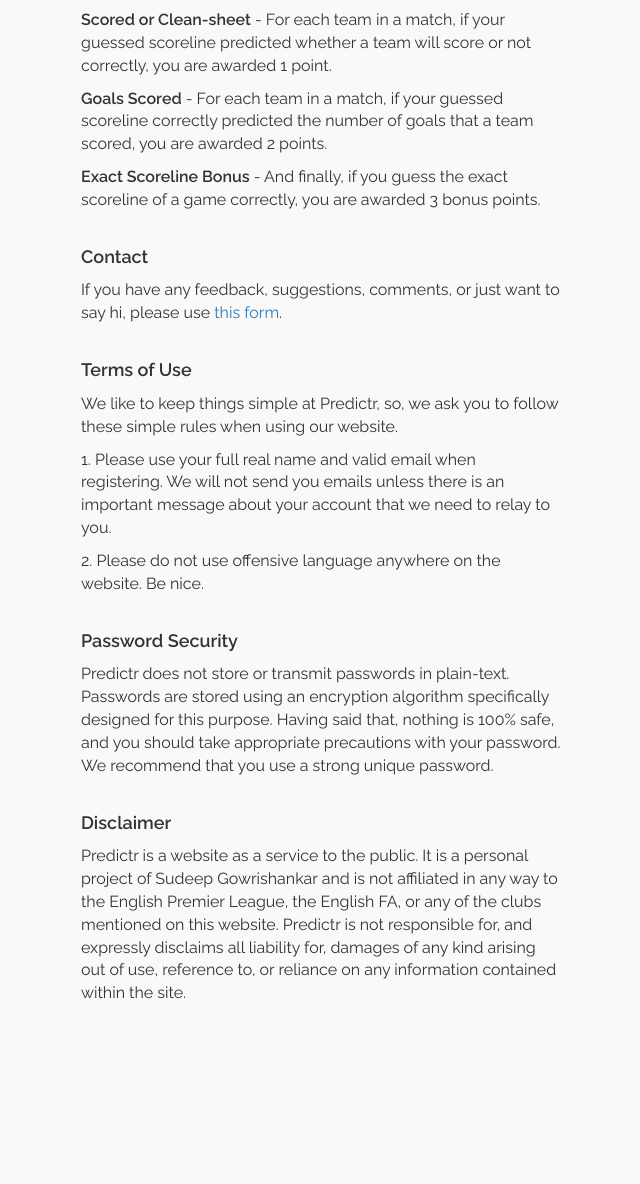
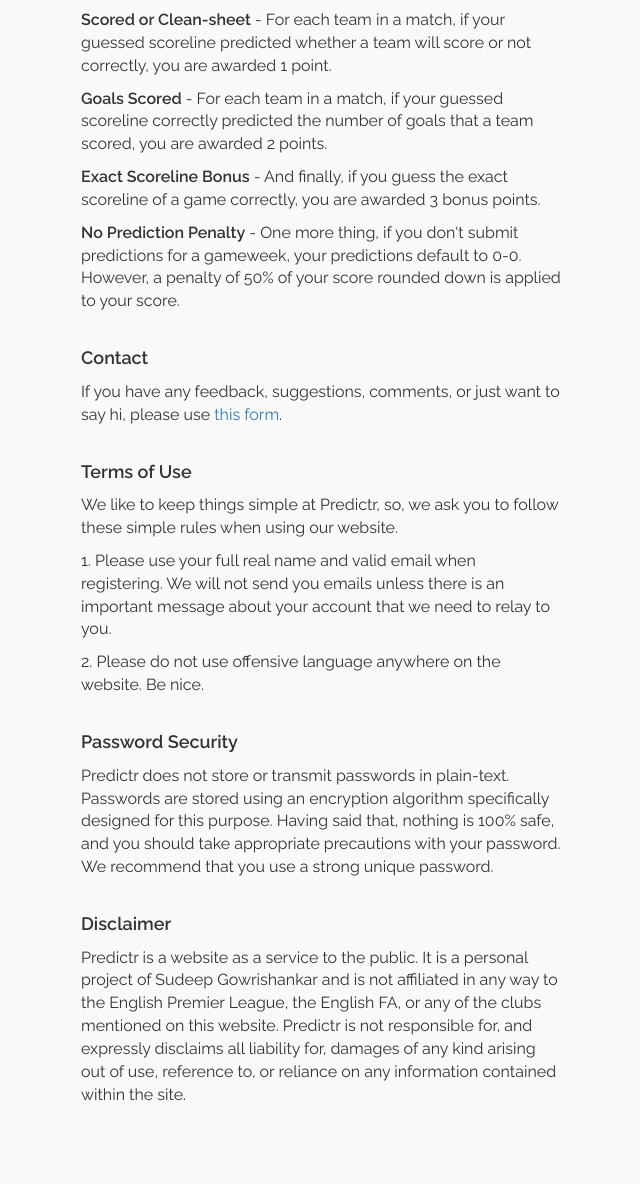
Before and after one commit to sgowris2/Predictor, a Django app: template predictor/templates/predictor/about.html in a window 1280 px wide. Shown: the part 1043-2227 px from the top of the page, without its empty margins (319-959 px from the left). Before the commit the page ends 2042 px from the top, so only its background shows below. Run offline with Django 3.2, Linux system fonts and the light colour scheme; the template is opened without the code that fills it, so the values that code supplies are empty; some libraries are stand-ins or nearby versions.

Commit message:
Fixed migrations in production and minor UI changes.

```diff
--- a/predictor/static/predictor/style.css
+++ b/predictor/static/predictor/style.css
@@ -643,6 +643,11 @@
     padding: 0em 1em;
 }
 
+.point-detail-score
+{
+    text-align: right;
+}
+
 
 /* ****************** Login and Registration Form ******************* */
 
--- a/predictor/templates/predictor/about.html
+++ b/predictor/templates/predictor/about.html
@@ -48,6 +48,7 @@
         <p><b>Scored or Clean-sheet</b> - For each team in a match, if your guessed scoreline predicted whether a team will score or not correctly, you are awarded 1 point.</p>
         <p><b>Goals Scored</b> - For each team in a match, if your guessed scoreline correctly predicted the number of goals that a team scored, you are awarded 2 points.</p>
         <p><b>Exact Scoreline Bonus</b> - And finally, if you guess the exact scoreline of a game correctly, you are awarded 3 bonus points.</p>
+        <p><b>No Prediction Penalty</b> - One more thing, if you don't submit predictions for a gameweek, your predictions default to 0-0. However, a penalty of 50% of your score rounded down is applied to your score.</p>
       </div>
 
       <div class="about-block">
```
